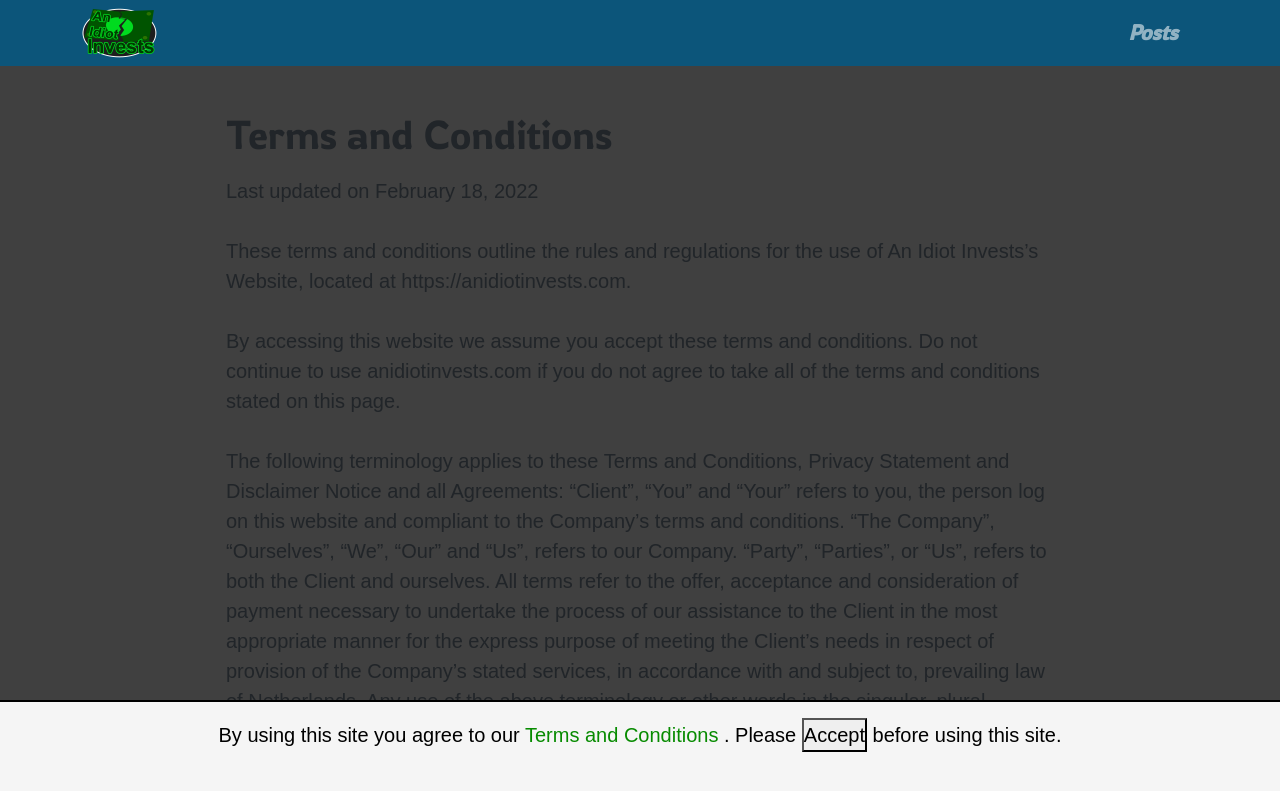
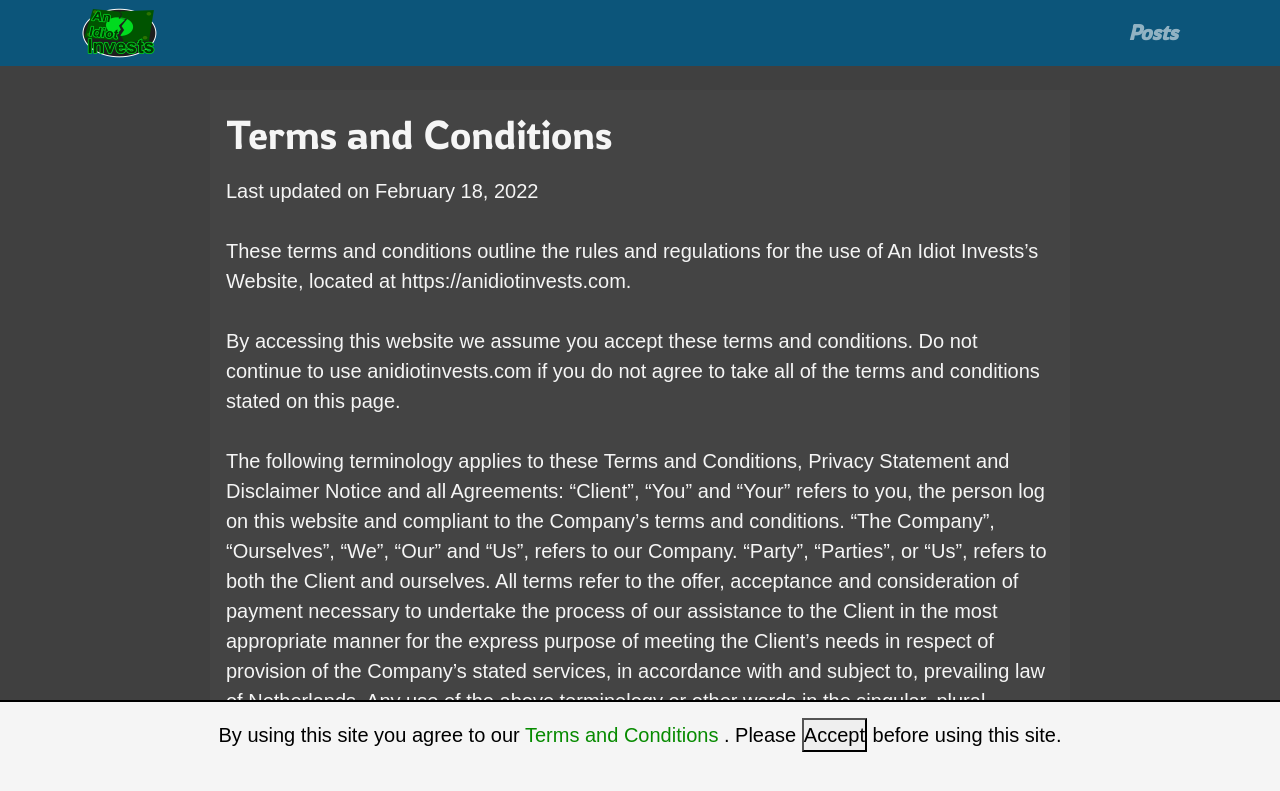
Before and after one commit to AnIdiotInvests/anidiotinvests.github.io, a Jekyll site: the page built from legal/terms-and-conditions.md, in a window 1280 px wide and 900 px high. Shown: the top 791 px of the window. Built offline with Jekyll 4.4.1, drawn with Linux system fonts in a browser that asks for light colours.

```diff
--- a/_includes/top-nav.html
+++ b/_includes/top-nav.html
@@ -17,7 +17,7 @@
         </li>
 
         <!-- <li class="nav-item">
-        <a class="nav-link" href="/about.html">About</a>
+        <a class="nav-link" href="/about">About</a>
       </li> -->
 
       </ul>
--- a/_layouts/legal.html
+++ b/_layouts/legal.html
@@ -2,7 +2,7 @@
 layout: primary
 ---
 
-<div data-nosnippet="true" class="blog-content">
+<div data-nosnippet="true" class="blog-content tri-theme-color">
     <!--googleoff: all-->
     <article class="blog-post">
         {% include content-header.html %}
--- a/assets/css/posts.css
+++ b/assets/css/posts.css
@@ -76,12 +76,10 @@
 }
 
 .posts-header {
-
-    -webkit-user-select: none; /* Safari */
--moz-user-select: none; /* Firefox */
--ms-user-select: none; /* IE10+/Edge */
-user-select: none; /* Standard */
-
+    -webkit-user-select: none;
+    -moz-user-select: none;
+    -ms-user-select: none;
+    user-select: none;
 
     z-index: 1;
     width: 100%;
--- a/assets/css/styles.css
+++ b/assets/css/styles.css
@@ -6,7 +6,7 @@
 }
 
 html {
-  overflow-y:scroll;
+  overflow-y: scroll;
 }
 
 h1, h2, h3, h4, h5, h6 {
--- a/assets/css/theme-colors.css
+++ b/assets/css/theme-colors.css
@@ -1,4 +1,3 @@
-
 .theme-colors {
     background-color: #0c557a;
 }
@@ -12,10 +11,12 @@
     background-color: #0c557a;
     color: whitesmoke;
     outline: 1px solid transparent;
--webkit-backface-visibility: hidden;
-transform: translateZ(0);
-will-change: transform;
--webkit-perspective: 1000;
+
+    /* Smooth Edges */
+    -webkit-backface-visibility: hidden;
+    transform: translateZ(0);
+    will-change: transform;
+    -webkit-perspective: 1000;
 }
 
 .tri-theme-color {
--- a/robots.txt
+++ b/robots.txt
@@ -2,6 +2,9 @@
 ---
 
 User-agent: *
-Disallow: /404$
+Disallow: /404
+Disallow: /legal/terms-and-conditions
+Disallow: /legal/privacy-policy
+Disallow: /about
 
 Sitemap: {{ "sitemap.xml" | absolute_url }}
```
